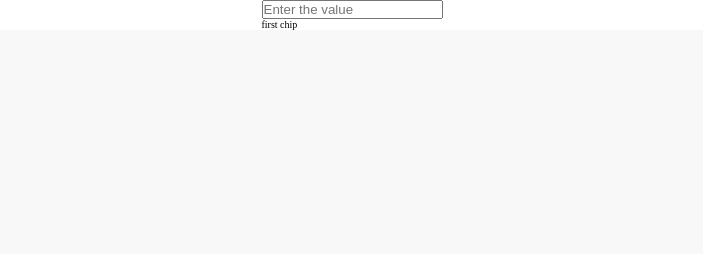
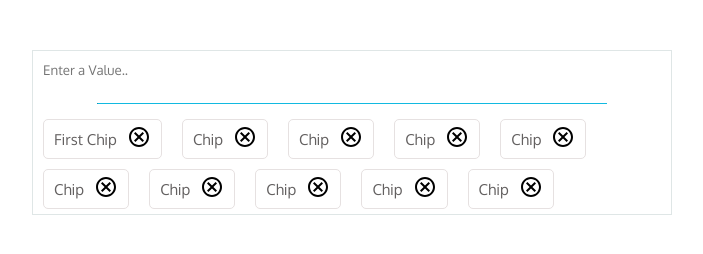
Before and after one commit to sameep-s/CSS_Components, a plain HTML site: page componentNames/chips/index.html in a window 1280 px wide. Shown: the whole page, without its empty margins (288-991 px from the left). Drawn offline with Linux system fonts and the light colour scheme.

Commit message:
chipComplete

```diff
--- a/componentNames/chips/index.html
+++ b/componentNames/chips/index.html
@@ -13,11 +13,122 @@
   <body>
     <div class="chip-wrapper">
       <div class="container">
-        <div class="input">
-          <input type="text" placeholder="Enter the value" />
+        <div class="input-container">
+          <input type="text" class="input" placeholder="Enter a Value.." />
         </div>
         <div class="chip-area">
-          <div class="chip">first chip</div>
+          <hr class="ls" />
+          <div class="chips-container">
+            <div class="chip">
+              <div class="chip-text">First Chip</div>
+              <div class="chip-icon-cross">
+                <img
+                  src="../../svgImages/cancel_black_24dp.svg"
+                  alt=""
+                  class="img-chip"
+                />
+              </div>
+            </div>
+
+            <div class="chip">
+              <div class="chip-text">Chip</div>
+              <div class="chip-icon-cross">
+                <img
+                  src="../../svgImages/cancel_black_24dp.svg"
+                  alt=""
+                  class="img-chip"
+                />
+              </div>
+            </div>
+
+            <div class="chip">
+              <div class="chip-text">Chip</div>
+              <div class="chip-icon-cross">
+                <img
+                  src="../../svgImages/cancel_black_24dp.svg"
+                  alt=""
+                  class="img-chip"
+                />
+              </div>
+            </div>
+
+            <div class="chip">
+              <div class="chip-text">Chip</div>
+              <div class="chip-icon-cross">
+                <img
+                  src="../../svgImages/cancel_black_24dp.svg"
+                  alt=""
+                  class="img-chip"
+                />
+              </div>
+            </div>
+
+            <div class="chip">
+              <div class="chip-text">Chip</div>
+              <div class="chip-icon-cross">
+                <img
+                  src="../../svgImages/cancel_black_24dp.svg"
+                  alt=""
+                  class="img-chip"
+                />
+              </div>
+            </div>
+
+            <div class="chip">
+              <div class="chip-text">Chip</div>
+              <div class="chip-icon-cross">
+                <img
+                  src="../../svgImages/cancel_black_24dp.svg"
+                  alt=""
+                  class="img-chip"
+                />
+              </div>
+            </div>
+
+            <div class="chip">
+              <div class="chip-text">Chip</div>
+              <div class="chip-icon-cross">
+                <img
+                  src="../../svgImages/cancel_black_24dp.svg"
+                  alt=""
+                  class="img-chip"
+                />
+              </div>
+            </div>
+
+            <div class="chip">
+              <div class="chip-text">Chip</div>
+              <div class="chip-icon-cross">
+                <img
+                  src="../../svgImages/cancel_black_24dp.svg"
+                  alt=""
+                  class="img-chip"
+                />
+              </div>
+            </div>
+
+            <div class="chip">
+              <div class="chip-text">Chip</div>
+              <div class="chip-icon-cross">
+                <img
+                  src="../../svgImages/cancel_black_24dp.svg"
+                  alt=""
+                  class="img-chip"
+                />
+              </div>
+            </div>
+
+            <div class="chip">
+              <div class="chip-text">Chip</div>
+              <div class="chip-icon-cross">
+                <img
+                  src="../../svgImages/cancel_black_24dp.svg"
+                  alt=""
+                  class="img-chip"
+                />
+              </div>
+            </div>
+          </div>
         </div>
       </div>
     </div>
--- a/css/chips.css
+++ b/css/chips.css
@@ -1,17 +1,81 @@
-body {
-  background-color: var(--light);
+* {
+  font-family: var(--font-body);
 }
-
 .chip-wrapper {
+  width: 100vw;
   display: flex;
   flex-direction: column;
-
+  justify-content: center;
   align-items: center;
-
-  background-color: white;
-  margin: 10 rem;
 }
 
 .container {
   background-color: white;
+  width: 50%;
+  min-height: 15vh;
+  flex-direction: column;
+  margin: 5rem;
+
+  border: 0.1rem solid var(--secondary);
 }
+
+.input {
+  padding: 1rem;
+  margin: 0 0 0.5rem 0;
+  font: 1rem;
+  width: 100%;
+  border: none;
+  outline-color: transparent;
+
+  transition: 400ms;
+}
+
+.input:focus {
+  outline-color: var(--primary);
+  outline-width: 5rem;
+}
+
+.chip-area {
+  display: flex;
+  flex-direction: column;
+  align-items: center;
+}
+
+hr {
+  border-color: var(--primary);
+  width: 80%;
+  margin: 1rem 0;
+  border-top: none;
+}
+
+.chips-container {
+  width: 100%;
+  display: flex;
+  flex-wrap: wrap;
+}
+
+.chip {
+  display: flex;
+  justify-content: center;
+  align-items: center;
+
+  padding: 0.5rem 1rem;
+  margin: 0.5rem 1rem;
+
+  font-size: 1.5rem;
+  color: var(--darker);
+
+  border: 0.05rem solid var(--dark);
+  border-radius: 0.5rem;
+
+  transition: 400ms;
+}
+
+.chip:hover {
+  border-color: var(--primary);
+  color: var(--primary);
+}
+
+.img-chip {
+  padding: 0 0 0 1rem;
+}
--- a/css/core.css
+++ b/css/core.css
@@ -2,12 +2,12 @@
 
 :root {
   --primary: #12b9e0;
-  --secondary: #f4f7f7;
+  --secondary: #dfe6e6;
   --success: #51ff49;
   --warning: #faff49;
   --danger: #ff4949;
   --light: #f9f8f8;
-  --dark: #a1a1a1;
+  --dark: #e6e1e1;
   --darker: #636060;
   --font-heading: "Raleway", sans-serif;
   --font-body: "Oxygen", sans-serif;
```
Also changed, not shown: pngImages/black-24dp/baseline_account_circle_black_24dp.png (added), svgImages/cancel_black_24dp.svg (added), 1 other file.
